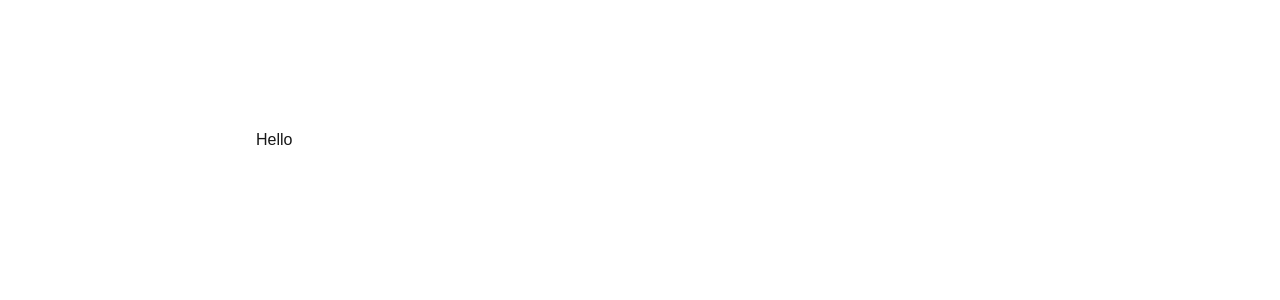
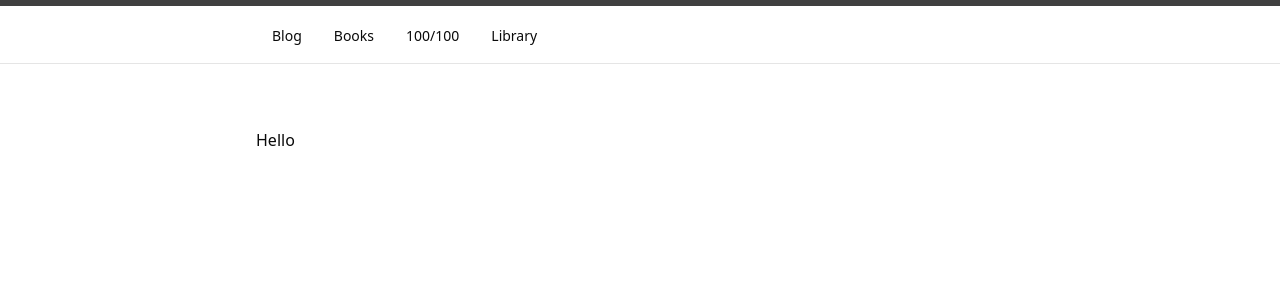
Before and after one commit to tanayvaswani/tanayvaswani.com, a Next.js app: page / in a window 1280 px wide. Shown: the top 300 px of the page. Built offline with nearby package versions, Linux system fonts and the light colour scheme.

Commit message:
feat: Navbar

```diff
--- a/src/app/globals.css
+++ b/src/app/globals.css
@@ -1,30 +1,6 @@
 @tailwind base;
 @tailwind components;
 @tailwind utilities;
-
-:root {
-  --background: #ffffff;
-  --foreground: #171717;
-}
-
-@media (prefers-color-scheme: dark) {
-  :root {
-    --background: #0a0a0a;
-    --foreground: #ededed;
-  }
-}
-
-body {
-  color: var(--foreground);
-  background: var(--background);
-  font-family: Arial, Helvetica, sans-serif;
-}
-
-@layer utilities {
-  .text-balance {
-    text-wrap: balance;
-  }
-}
 
 @layer base {
   :root {
--- a/src/app/layout.tsx
+++ b/src/app/layout.tsx
@@ -3,6 +3,8 @@ import localFont from "next/font/local";
 
 import "./globals.css";
 import { ThemeProvider } from "@/components/providers/theme-provider";
+
+import Navbar from "@/components/navigation/navbar";
 
 const geistSans = localFont({
   src: "./fonts/GeistVF.woff",
@@ -32,10 +34,13 @@ export default function RootLayout({
       >
         <ThemeProvider
           attribute="class"
-          defaultTheme="system"
+          defaultTheme="light"
+          forcedTheme="light"
           enableSystem
           disableTransitionOnChange
         >
+          <Navbar />
+
           <div className="px-6 md:px-0 md:max-w-screen-md md:mx-auto py-20 md:py-32">
             {children}
           </div>
--- /dev/null
+++ b/src/components/navigation/navbar.tsx
@@ -0,0 +1,42 @@
+import Link from "next/link";
+
+import { Button } from "../ui/button";
+
+const navigationRoutes = [
+  {
+    title: "Blog",
+    path: "/blog",
+  },
+  {
+    title: "Books",
+    path: "/books",
+  },
+  {
+    title: "100/100",
+    path: "/checklist",
+  },
+  {
+    title: "Library",
+    path: "/library",
+  },
+];
+
+const Navbar = () => {
+  return (
+    <div className="fixed top-0 w-full border-b border-t-[6px] border-t-neutral-700 bg-white/30 backdrop-blur-md h-16">
+      <div className="md:max-w-screen-md md:mx-auto py-3 px-4 md:px-0 flex items-center justify-between">
+        {/* <Logo /> */}
+
+        <div className="">
+          {navigationRoutes.map((route, index) => (
+            <Button key={index} variant={"navigation"} asChild>
+              <Link href={route.path}>{route.title}</Link>
+            </Button>
+          ))}
+        </div>
+      </div>
+    </div>
+  );
+};
+
+export default Navbar;
--- a/src/components/ui/button.tsx
+++ b/src/components/ui/button.tsx
@@ -18,6 +18,7 @@ const buttonVariants = cva(
         secondary:
           "bg-secondary text-secondary-foreground shadow-sm hover:bg-secondary/80",
         ghost: "hover:bg-accent hover:text-accent-foreground",
+        navigation: "hover:bg-accent hover:text-accent-foreground",
         link: "text-primary underline-offset-4 hover:underline",
       },
       size: {
```
